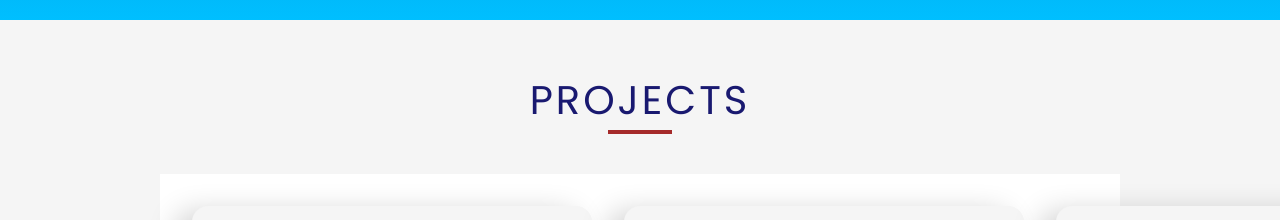
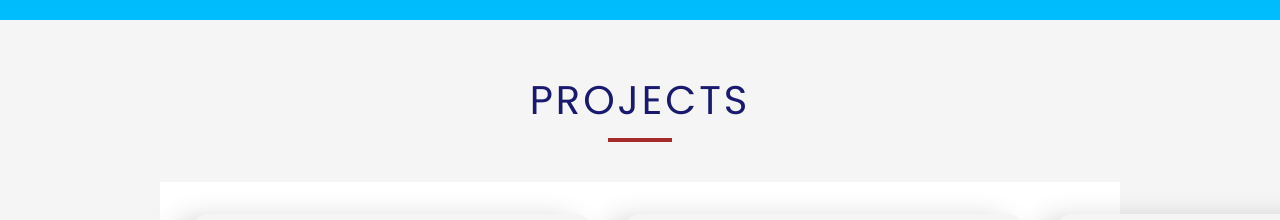
Before and after one commit to kafuiAllday/React-portfolio-site, a React (Create React App) app: page / in a window 1280 px wide. Shown: the part 780-1000 px from the top of the page. Built offline with nearby package versions, Linux system fonts and the light colour scheme; grey boxes are pictures that could not be loaded.

Commit message:
portfolio h1

```diff
--- a/src/index.css
+++ b/src/index.css
@@ -99,6 +99,7 @@ header{
    height: .25rem;
    background-color: brown;
    border: 0;
+   margin-top: .5rem;
  }
 
  .proj-container{
```
